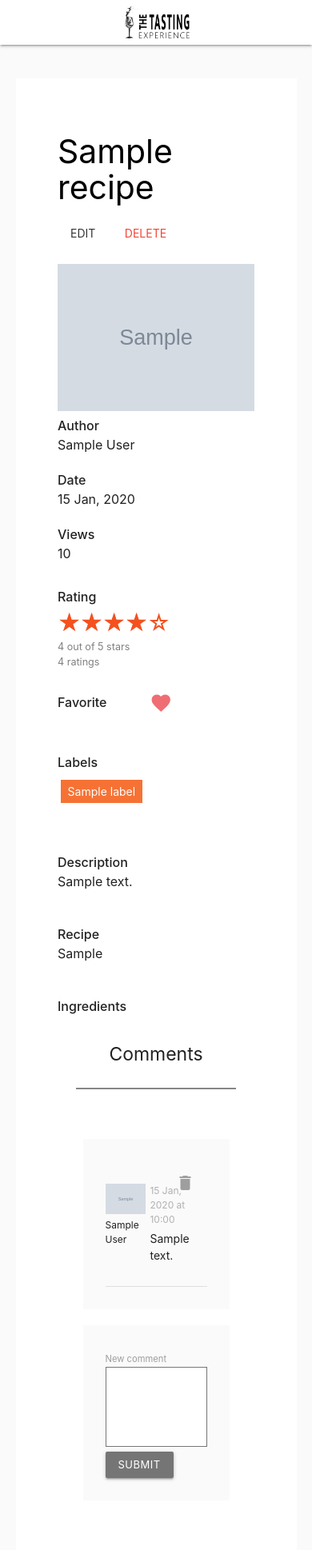
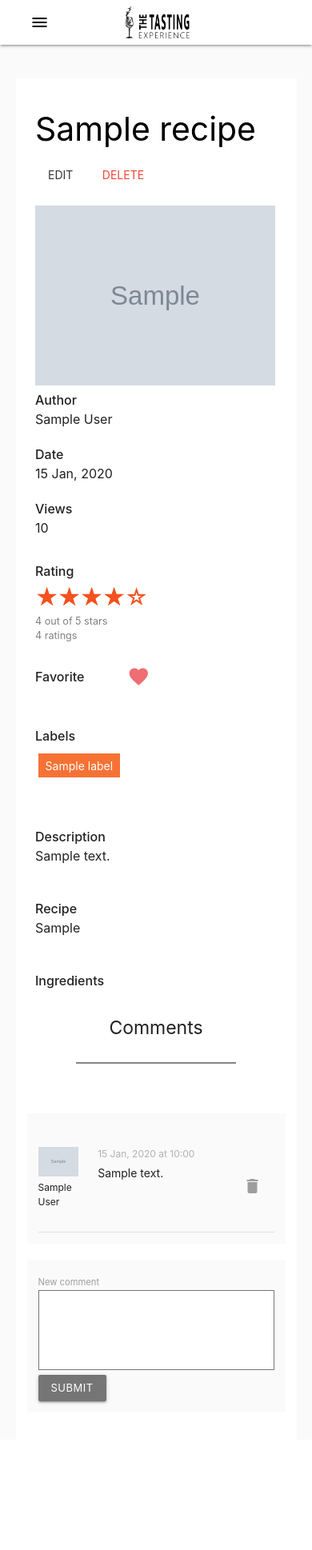
Before and after one commit to Code-Institute-Submissions/ci-3rd-milestone, a Flask app: page /recipe/1 in a window 390 px wide. Shown: the whole page at 80% size. After the commit the page ends 1756 px from the top, so only its background shows below. Run offline with Flask 2, Linux system fonts and the light colour scheme; the visitor is signed in with stand-in values (Sample User, id 1); tables that the repository leaves empty or names only in its code hold one stand-in row (values such as "Sample post"); grey boxes marked "Sample" are stand-in pictures.

Commit message:
UX/UI improved for mobile view

```diff
--- a/static/css/styles.css
+++ b/static/css/styles.css
@@ -309,6 +309,7 @@ nav {
     padding: 3rem;
 }
 
+
 .ruler {
     height: 0.15rem;
     background-color: #868686;
@@ -361,6 +362,7 @@ nav {
     padding: 2rem;
     border-bottom: 1px solid #ebeaea;
     background-color: #fafafa;
+    flex-wrap: wrap;
 }
 
 .filter-container div:last-child {
@@ -612,3 +614,62 @@ nav {
     font-weight: 200;
     text-align: justify;
 }
+
+
+/* MOBILE */
+@media (max-width: 600px) {
+    .recipe-container {
+        padding: 1rem;
+    }
+
+    .comment-container {
+        margin: 0 !important;
+        padding: 1rem !important;
+    }
+
+    .input-comment-container {
+        margin: 0 !important;
+        padding: 1rem !important;
+    }
+
+    .filter-container > .input-field {
+        margin: 0;
+        flex-basis: 45%;
+    }
+
+    .filter-submit {
+        margin: 0;
+        margin-top: 1rem;
+    }
+
+    .recipes-page-container {
+        padding: 1rem !important;
+    }
+
+    .items-page-card-link {
+        margin: 0;
+    }
+
+    .card-content {
+        padding: 1rem !important;
+    }
+
+    .card-action {
+        padding: 0.5rem 1rem !important;
+    }
+
+    .recipe-card-container {
+        padding: 0 !important;
+    }
+
+    .recipe-card-container .card-content > .description {
+        display:none;
+    }
+
+    .delete-action {
+        top: unset;
+        bottom: 40px;
+
+    }
+
+}
--- a/static/js/main.js
+++ b/static/js/main.js
@@ -1,11 +1,10 @@
+require('./croppie');
 // RENDER TEMPLATES
 const user = require('./user');
 const recipe = require('./recipe');
 const comment = require('./comment');
 const utils = require('./utils');
 
-// Load croppie
-require('./croppie');
 
 
 // ----------------------------------------------------------------------------- EXPORTS
@@ -21,7 +20,7 @@ exports.deleteRecipe = recipe.deleteRecipe;
 exports.getRecipes = recipe.getRecipes;
 exports.addRecipeLine = recipe.addRecipeLine;
 exports.removeRecipeLine = recipe.removeRecipeLine;
-exports.postComment = comment.ostComment;
+exports.postComment = comment.postComment;
 exports.deleteComment = comment.deleteComment;
 exports.toggleFavorite = utils.toggleFavorite;
 exports.updateRating = utils.updateRating;
--- a/templates/base.html
+++ b/templates/base.html
@@ -27,18 +27,26 @@
     {% else %}
     <nav class="transparent z-depth-0">
       {% endif %}
+
       <div class="container">
         <div class="nav-wrapper">
           <a href="/" class="brand-logo"><img {% if navBar %}
               src="{{ url_for('static',filename='images/logo-black.png') }}" {% else %}
               src="{{ url_for('static',filename='images/logo-white.png') }}" {% endif %} class="logo"></a>
-          <ul id="nav-mobile" class="right hide-on-med-and-down">
+          {% if navBar %}
+          <a href="#" style="color:black" data-target="mobile-demo" class="sidenav-trigger"><i
+              class="material-icons">menu</i></a>
+          {% else %}
+          <a href="#" data-target="mobile-demo" class="sidenav-trigger"><i class="material-icons">menu</i></a>
+          {% endif %}
+          <ul class="right hide-on-med-and-down">
             <li><a href="/" {% if navBar %} class="black-text" {% endif %}>Home</a></li>
             <li><a href="/drinks" {% if navBar %} class="black-text" {% endif %}>Drinks</a></li>
             <li><a href="/about" {% if navBar %} class="black-text" {% endif %}>About</a></li>
             {% if logged_in %}
             <li><a href="/dashboard" {% if navBar %} class="black-text" {% endif %}>My Dashboard</a></li>
-            <li><a href="/logout" class="deep-orange-text text-darken-1">Logout</a></li>
+            <li><a class="deep-orange-text text-darken-1" href="/recipe">Add recipe</a></li>
+            <li><a href="/logout" class="waves-effect waves-teal btn-flat grey lighten-3">Logout</a></li>
             {% else %}
             <li><a href="/login" class="waves-effect waves-light btn-small deep-orange darken-1">Login</a></li>
             {% endif %}
@@ -46,6 +54,18 @@
         </div>
       </div>
     </nav>
+    <ul id="mobile-demo" class="sidenav">
+      <li><a href="/" {% if navBar %} class="black-text" {% endif %}>Home</a></li>
+      <li><a href="/drinks" {% if navBar %} class="black-text" {% endif %}>Drinks</a></li>
+      <li><a href="/about" {% if navBar %} class="black-text" {% endif %}>About</a></li>
+      {% if logged_in %}
+      <li><a href="/dashboard" {% if navBar %} class="black-text" {% endif %}>My Dashboard</a></li>
+      <li><a class="deep-orange-text text-darken-1" href="/recipe">Add recipe</a></li>
+      <li><a href="/logout" class="waves-effect waves-teal btn-flat grey lighten-3">Logout</a></li>
+      {% else %}
+      <li><a href="/login" class="waves-effect waves-light btn-small deep-orange darken-1">Login</a></li>
+      {% endif %}
+    </ul>
     {% block content %}
     {% endblock %}
 
@@ -53,6 +73,11 @@
       integrity="sha256-FgpCb/KJQlLNfOu91ta32o/NMZxltwRo8QtmkMRdAu8=" crossorigin="anonymous"></script>
     <script src="https://cdnjs.cloudflare.com/ajax/libs/materialize/1.0.0/js/materialize.min.js"></script>
     <script src="{{ url_for('static', filename='js/app.bundle.js') }}"></script>
+    <script>
+      $(document).ready(function () {
+        $('.sidenav').sidenav();
+      });
+    </script>
     {% block script %}
     {% endblock %}
 
```
Also changed, not shown: static/js/croppie.js (+0 -30 lines), static/js/recipe.js (+39 -3 lines), static/images/upload/profile-picture-user-1-4679a81cf8503277472ab0c0be7be155.jpg (deleted), static/images/upload/profile-picture-user-1-825b2176f51eb1b24836a63359e61a6f.jpg (deleted), static/images/upload/profile-picture-user-1-cd1ef8a9d57d5a3ae4ad6b4f921f9fb6.jpg (added), static/images/upload/profile-picture-user-27-6e66d6d529ae1385a8a0f71fedb390c1.jpg (added), static/images/upload/recipe-Thu-May--9-184524-2019.jpg (deleted), static/images/upload/recipe-Thu-May--9-184710-2019.jpg (deleted), static/js/app.bundle.js.
